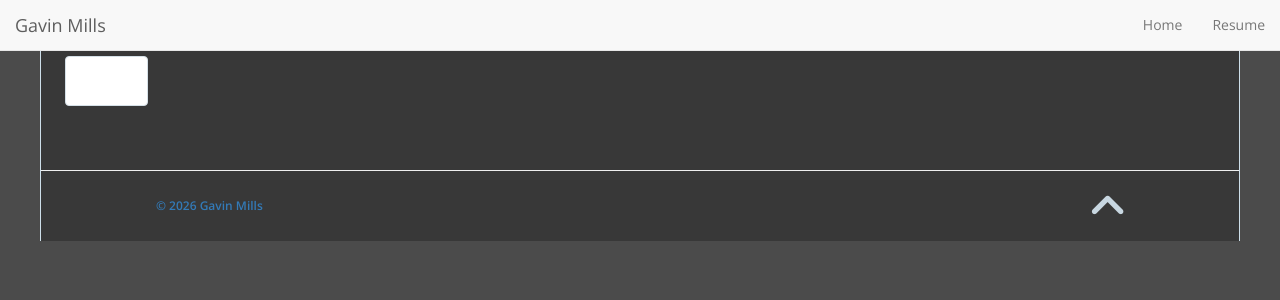
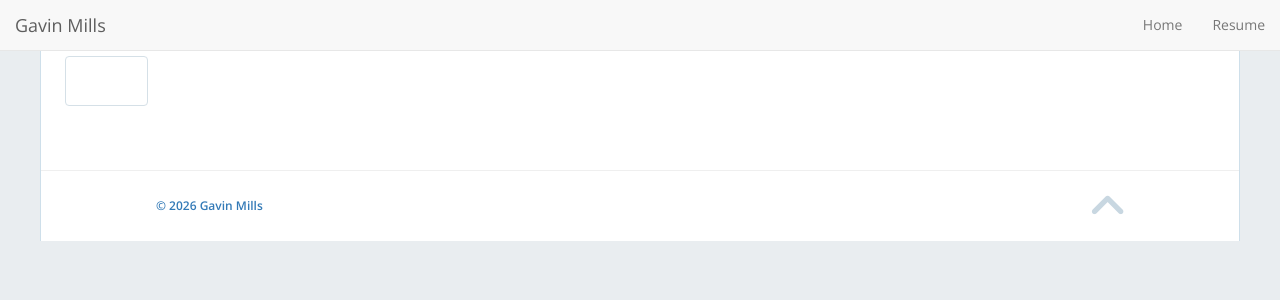
Before and after one commit to GMill728/gmill728.github.io, a Jekyll site: the page built from docs/CHANGELOG.md, in a window 1280 px wide. Shown: the top 300 px of the page. Built offline with Jekyll 4.4.1, drawn with Linux system fonts in a browser that asks for light colours; nearby versions of some CDN libraries; our own code applies the rules of GitHub Pages for plain Markdown files.

Commit message:
Revert "changed colors"
This reverts commit 3de852c35826b82e8df075e236cd3fc15b438bb6.

```diff
--- a/docs/_includes/contact-modal.html
+++ b/docs/_includes/contact-modal.html
@@ -12,7 +12,7 @@
         <form class="form-horizontal form-contact clearfix" action="https://formspree.io/your-email@gmail.com" method="POST">
 
           <div class="form-group">
-            <label class="message-label">Dear Gavin,</label>
+            <label class="message-label">Dear Jami,</label>
             <textarea class="message form-control" rows="8" name="body" placeholder="Type your message..."></textarea>
           </div>
 
--- a/docs/css/style.scss
+++ b/docs/css/style.scss
@@ -17,7 +17,7 @@
 @import '../_sass/mixins';
 
 $primary: #0a0a0a;
-$secondary: #00720f;
+$secondary: #FF7B7B;
 
 %opensans { font-family: 'Open Sans', sans-serif; }
 %merriweather { font-family: 'Merriweather', serif; }
@@ -33,7 +33,7 @@
 }
 
 body {
-  background-color: #4b4b4b;
+  background-color: #e9edf0;
   @extend %opensans;
   -webkit-font-smoothing: antialiased;
 }
@@ -55,7 +55,7 @@
 a {
   @include transition(color .2s ease-in-out);
   &:hover {
-    color: #007e07;
+    color: #FF5B33;
     text-decoration: none;
   }
 }
@@ -72,8 +72,8 @@
   color: #2E4453;
   font-weight: 600;
   &:hover, &.btn-default:hover {
-    background-color: rgb(146, 145, 145);
-    border: solid 1px #000000;
+    background-color: white;
+    border: solid 1px #b0c5d2;
     -moz-box-shadow: 0 1px 0 #b0c5d2;
     -webkit-box-shadow: 0 1px 0 #b0c5d2;
     box-shadow: 0 1px 0 #b0c5d2;
@@ -88,7 +88,7 @@
 }
 
 .main {
-  background-color: rgb(56, 56, 56);
+  background-color: white;
   border-left: solid 1px #cedfea;
   border-right: solid 1px #cedfea;
   &.container {
```
